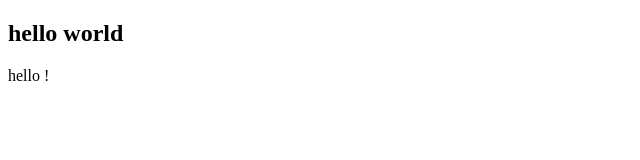
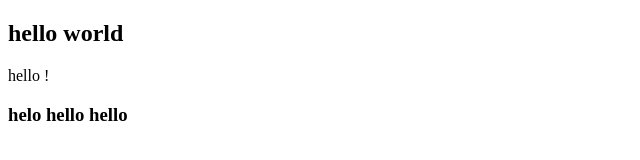
Before and after one commit to solomonfrank/App, a plain HTML site: page index.html in a window 1280 px wide. Shown: the whole page, without its empty margins (0-640 px from the left). Drawn offline with Linux system fonts and the light colour scheme.

Commit message:
Update index.html

```diff
--- a/index.html
+++ b/index.html
@@ -6,6 +6,7 @@
    <body>
        <h2> hello world</h2>
        <p>hello !</p>
+      <h3> helo hello hello</h3>
    </body>
 
 
```
